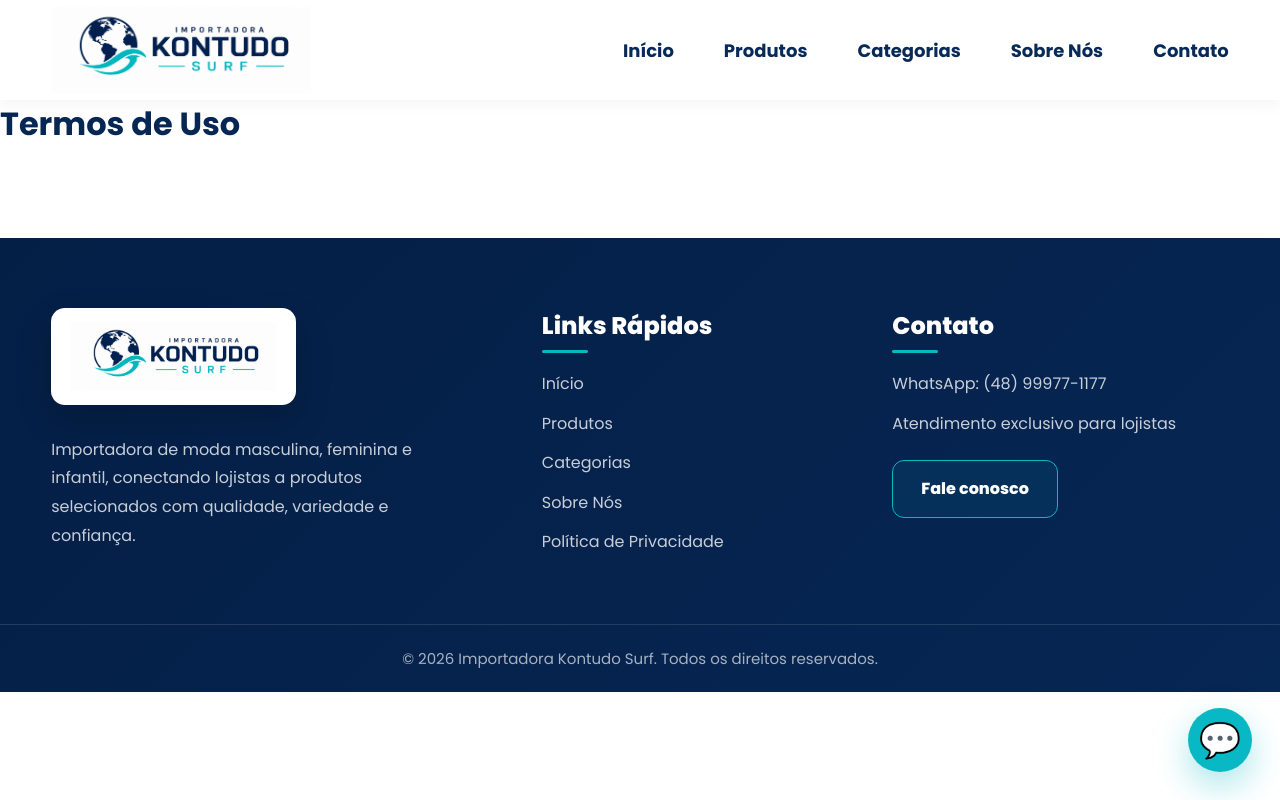
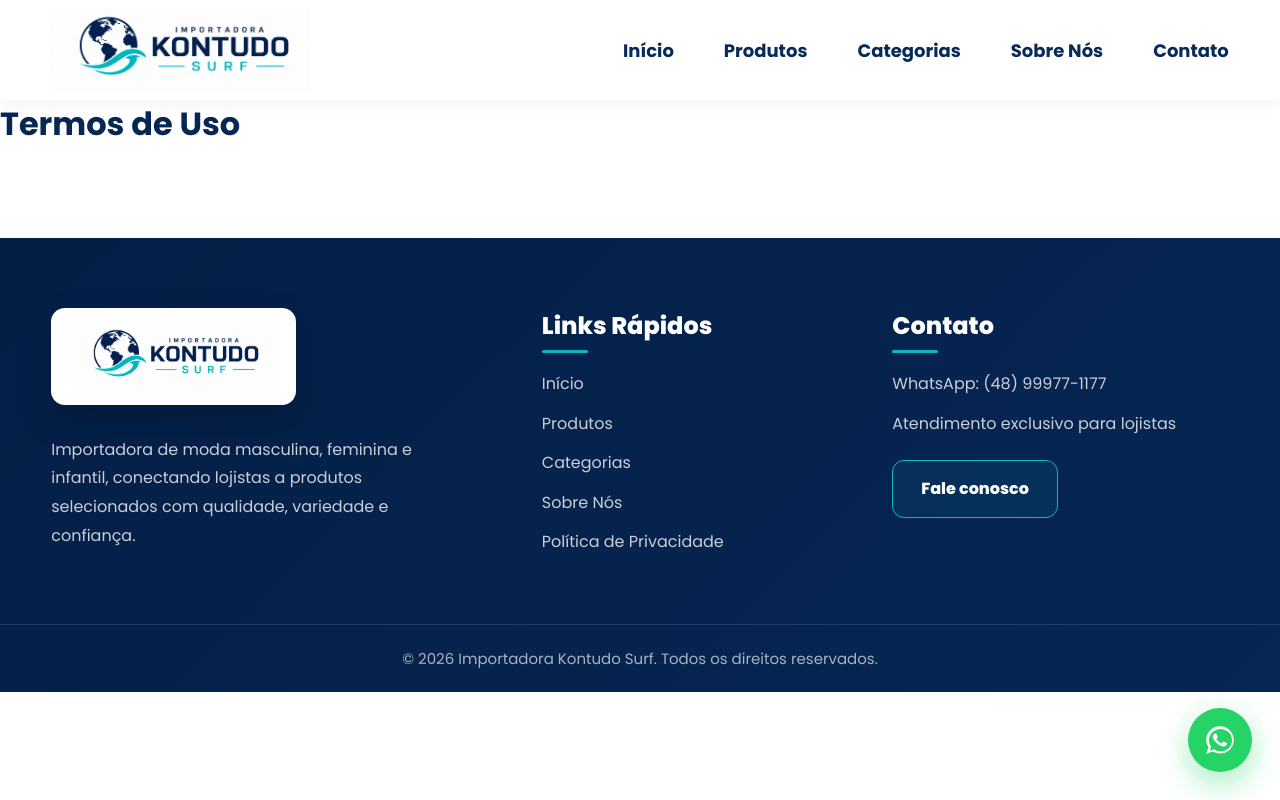
Before and after one commit to bryanbragaabj-crypto/kontudo-surf-site, a React (Vite) app: page /termos-de-uso in a window 1280 px wide. Built offline with nearby package versions, Linux system fonts and the light colour scheme.

Commit message:
Atualiza botão oficial do WhatsApp

```diff
--- a/src/components/WhatsAppButton/WhatsAppButton.css
+++ b/src/components/WhatsAppButton/WhatsAppButton.css
@@ -4,30 +4,108 @@
   bottom: 28px;
   width: 64px;
   height: 64px;
-  background: #08b8c4;
+  border-radius: 50%;
+  background: #25d366;
   color: #ffffff;
-  border-radius: 50%;
   display: flex;
   align-items: center;
   justify-content: center;
   text-decoration: none;
-  font-size: 34px;
-  font-weight: 800;
-  z-index: 2000;
-  box-shadow: 0 14px 35px rgba(8, 184, 196, 0.35);
-  transition: 0.25s ease;
+  z-index: 3000;
+  box-shadow:
+    0 14px 32px rgba(37, 211, 102, 0.35),
+    0 0 0 0 rgba(37, 211, 102, 0.4);
+  transition:
+    transform 0.25s ease,
+    background 0.25s ease,
+    box-shadow 0.25s ease;
+  animation: whatsapp-pulse 2.2s infinite;
 }
 
 .whatsapp-float:hover {
-  transform: translateY(-5px) scale(1.04);
-  background: #06a6b1;
+  background: #1fbd5a;
+  transform: translateY(-5px) scale(1.05);
+  box-shadow:
+    0 18px 38px rgba(37, 211, 102, 0.42),
+    0 0 0 10px rgba(37, 211, 102, 0.08);
 }
+
+.whatsapp-icon {
+  width: 34px;
+  height: 34px;
+  display: block;
+}
+
+.whatsapp-tooltip {
+  position: absolute;
+  right: 76px;
+  top: 50%;
+  transform: translateY(-50%) translateX(8px);
+  background: #062653;
+  color: #ffffff;
+  font-size: 13px;
+  font-weight: 800;
+  white-space: nowrap;
+  padding: 10px 14px;
+  border-radius: 10px;
+  opacity: 0;
+  visibility: hidden;
+  pointer-events: none;
+  transition: 0.22s ease;
+  box-shadow: 0 10px 25px rgba(6, 38, 83, 0.2);
+}
+
+.whatsapp-tooltip::after {
+  content: "";
+  position: absolute;
+  top: 50%;
+  right: -6px;
+  transform: translateY(-50%);
+  border-width: 6px 0 6px 7px;
+  border-style: solid;
+  border-color: transparent transparent transparent #062653;
+}
+
+.whatsapp-float:hover .whatsapp-tooltip {
+  opacity: 1;
+  visibility: visible;
+  transform: translateY(-50%) translateX(0);
+}
+
+@keyframes whatsapp-pulse {
+  0% {
+    box-shadow:
+      0 14px 32px rgba(37, 211, 102, 0.35),
+      0 0 0 0 rgba(37, 211, 102, 0.42);
+  }
+
+  70% {
+    box-shadow:
+      0 14px 32px rgba(37, 211, 102, 0.35),
+      0 0 0 14px rgba(37, 211, 102, 0);
+  }
+
+  100% {
+    box-shadow:
+      0 14px 32px rgba(37, 211, 102, 0.35),
+      0 0 0 0 rgba(37, 211, 102, 0);
+  }
+}
+
 @media (max-width: 900px) {
   .whatsapp-float {
     right: 18px;
     bottom: 100px;
     width: 58px;
     height: 58px;
-    font-size: 30px;
+  }
+
+  .whatsapp-icon {
+    width: 31px;
+    height: 31px;
+  }
+
+  .whatsapp-tooltip {
+    display: none;
   }
 }
--- a/src/components/WhatsAppButton/WhatsAppButton.jsx
+++ b/src/components/WhatsAppButton/WhatsAppButton.jsx
@@ -4,13 +4,26 @@
   return (
     <a
       className="whatsapp-float"
-      href="https://api.whatsapp.com/send/?phone=5548999771177&text=Ol%C3%A1%2C+tudo+bem%3F%3F++Vim+atrav%C3%A9s+do+site+Kontudo+Surf.&type=phone_number&app_absent=0"
+      href="https://api.whatsapp.com/send/?phone=5548999771177&text=Ol%C3%A1%2C+tudo+bem%3F+Vim+atrav%C3%A9s+do+site+da+Importadora+Kontudo+Surf+e+gostaria+de+mais+informa%C3%A7%C3%B5es.&type=phone_number&app_absent=0"
       target="_blank"
       rel="noopener noreferrer"
       aria-label="Fale conosco pelo WhatsApp"
+      title="Fale conosco pelo WhatsApp"
     >
-      <span>💬</span>
+      <svg
+        viewBox="0 0 32 32"
+        className="whatsapp-icon"
+        aria-hidden="true"
+      >
+        <path
+          fill="currentColor"
+          d="M16.01 3C8.83 3 3 8.74 3 15.82c0 2.52.75 4.98 2.16 7.07L3 29l6.3-2.07a13.1 13.1 0 0 0 6.7 1.83h.01C23.18 28.76 29 23.02 29 15.94 29 8.85 23.18 3 16.01 3Zm0 23.57h-.01a10.9 10.9 0 0 1-5.55-1.52l-.4-.24-3.74 1.23 1.25-3.61-.26-.42a10.64 10.64 0 0 1-1.67-5.73c0-5.87 4.86-10.65 10.84-10.65 5.97 0 10.83 4.78 10.83 10.65 0 5.86-4.86 10.64-10.83 10.64Zm5.94-7.97c-.33-.16-1.94-.94-2.24-1.05-.3-.11-.52-.16-.74.16-.22.33-.85 1.05-1.04 1.27-.19.22-.38.25-.71.08-.33-.16-1.38-.5-2.63-1.6a9.9 9.9 0 0 1-1.82-2.23c-.19-.33-.02-.5.14-.66.15-.15.33-.38.49-.57.16-.19.22-.33.33-.55.11-.22.05-.41-.03-.57-.08-.16-.74-1.76-1.02-2.41-.27-.65-.54-.56-.74-.57h-.63c-.22 0-.57.08-.87.41-.3.33-1.14 1.1-1.14 2.69 0 1.59 1.17 3.12 1.33 3.34.16.22 2.3 3.46 5.57 4.86.78.33 1.39.53 1.86.68.78.24 1.49.21 2.05.13.63-.09 1.94-.78 2.21-1.54.27-.76.27-1.41.19-1.54-.08-.14-.3-.22-.63-.38Z"
+        />
+      </svg>
 
+      <span className="whatsapp-tooltip">
+        Fale conosco
+      </span>
     </a>
   );
 }
```
